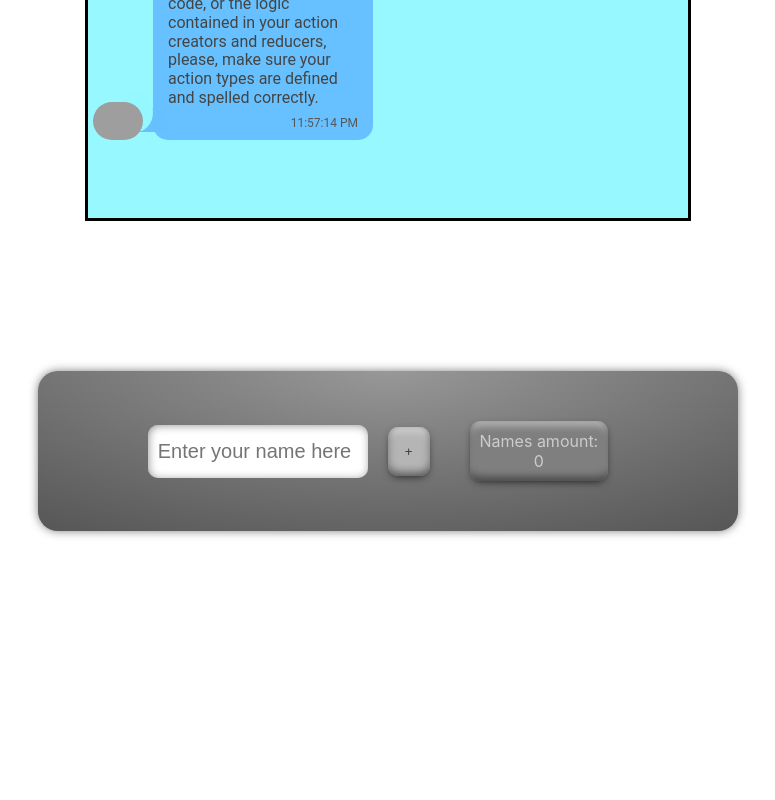
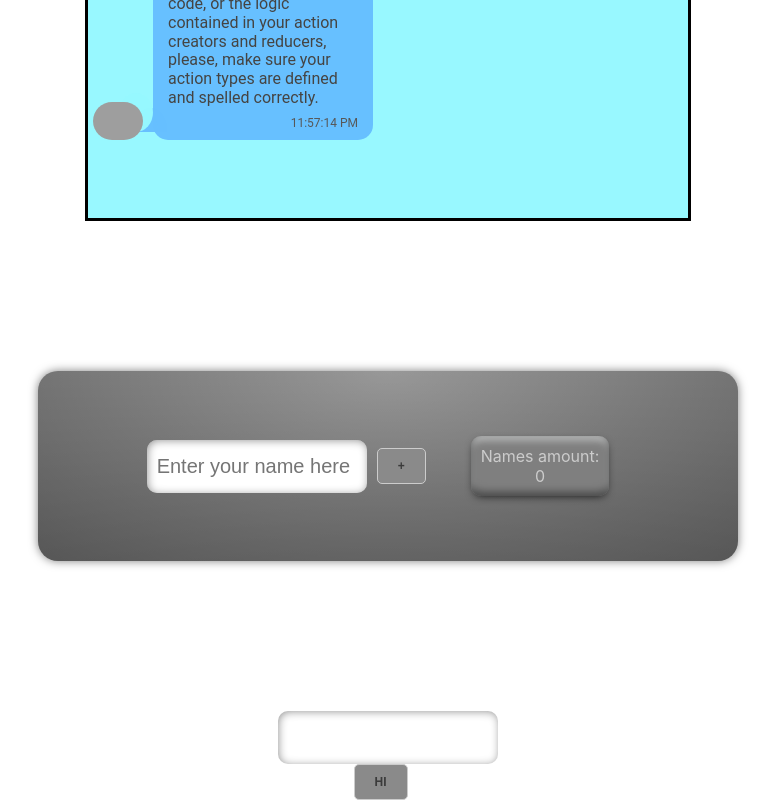
Before and after one commit to DmitryDemid-lab/IgnatTask01, a React (Create React App) app: page / in a window 1280 px wide. Shown: the part 1772-2572 px from the top of the page, without its empty margins (252-1027 px from the left). Before the commit the page ends 2453 px from the top, so only its background shows below. Built offline with nearby package versions, Linux system fonts and the light colour scheme; grey boxes are pictures that could not be loaded.

Commit message:
Using UI components (InputNya and ButtonNya) in HelloName

```diff
--- a/src/App.tsx
+++ b/src/App.tsx
@@ -1,10 +1,15 @@
-import React from 'react';
+import React, {KeyboardEvent, useState} from 'react';
 import './App.css';
 import MyInitialsOutput from "./Components/MyInitialsOutput/MyInitialsOutput";
 import Post from "./Components/TelegramMessage/TelegramMessage";
 import MyAffairs from "./Components/Affairs/MyAffairs";
 import HelloName from "./Components/HelloName/HelloName";
+import InputNya from "./Components/Input(task4)/InputNya/InputNya";
+import ButtonNya from "./Components/Input(task4)/ButtonNya/ButtonNya";
 
+function onEnter() {
+    alert("hello")
+}
 
 function App() {
     return (
@@ -13,6 +18,8 @@ function App() {
             <MyAffairs/>
             <Post/>
             <HelloName/>
+            <InputNya onEnter={onEnter}/>
+            <ButtonNya>Hi</ButtonNya>
         </div>
     );
 }
--- a/src/Components/HelloName/HelloName.module.css
+++ b/src/Components/HelloName/HelloName.module.css
@@ -9,9 +9,10 @@
     border-radius: 20px;
     background: linear-gradient(to bottom, rgba(255,255,255,0.15) 0%, rgba(0,0,0,0.15) 100%), radial-gradient(at top center, rgba(255,255,255,0.40) 0%, rgba(0,0,0,0.40) 120%) #989898;
     background-blend-mode: multiply,multiply;
+    height: 90px;
 }
 
-.NameInput {
+/*.NameInput {
     padding: 15px 10px;
     width: 200px;
     border: none;
@@ -40,7 +41,7 @@
 
 .addBtn:hover {
     box-shadow: 0 3px 3px #575555 inset;
-}
+}*/
 
 .count{
     margin: 0 30px;
--- a/src/Components/HelloName/HelloName.tsx
+++ b/src/Components/HelloName/HelloName.tsx
@@ -1,6 +1,8 @@
 import React, {ChangeEvent, KeyboardEvent, useState} from 'react';
 import s from './HelloName.module.css';
 import {v1} from "uuid";
+import ButtonNya from "../Input(task4)/ButtonNya/ButtonNya";
+import InputNya from "../Input(task4)/InputNya/InputNya";
 
 type CorrectNameType = {
     id: string,
@@ -13,6 +15,8 @@ function HelloName() {
 
     let [correctNames, setCorrectName] = useState<Array<CorrectNameType>>([]);
 
+    let [error, setError] = useState<string>("");
+
     function addName(name: string) {
         let newName = {id: v1(), name: name};
         setCorrectName([newName, ...correctNames])
@@ -21,37 +25,31 @@ function HelloName() {
     let count = correctNames.length;
 
     const helloFunc = () => {
-        if (name !== "") {
+        if (name.trim() !== "") {
             alert("Hello, " + name);
             addName(name);
             setName("");
-
         } else {
-            alert("Enter your name");
+           setError("Field is required!")
+            setName("")
         }
     };
 
     const onChangeHandler = (e: ChangeEvent<HTMLInputElement>) => {
         setName(e.currentTarget.value);
-    }
-
-    const onKeyPressHandler = (e: KeyboardEvent<HTMLInputElement>) => {
-        if (e.charCode === 13) {
-            helloFunc();
-        }
+        setError("");
     }
 
     return (
         <div className={s.HelloName}>
-            <input
-                className={s.NameInput}
-                type="text"
+            <InputNya
+                onEnter={helloFunc}
                 placeholder="Enter your name here"
                 value={name}
                 onChange={onChangeHandler}
-                onKeyPress={onKeyPressHandler}
+                error={error}
             />
-            <button className={s.addBtn} onClick={helloFunc}>+</button>
+            <ButtonNya onClick={helloFunc}>+</ButtonNya>
             <span className={s.count}>
                 Names amount:<br/>
                {count}
--- a/src/Components/Input(task4)/InputNya/InputNya.tsx
+++ b/src/Components/Input(task4)/InputNya/InputNya.tsx
@@ -24,6 +24,7 @@ const InputNya: React.FC<InputNyaPropsType> = (
                    type="text"
                    onKeyPress={onKeyPressHandler}
             />
+            <br/>
             <span className={s.errorMessage}>{error}</span>
         </div>
     );
```
